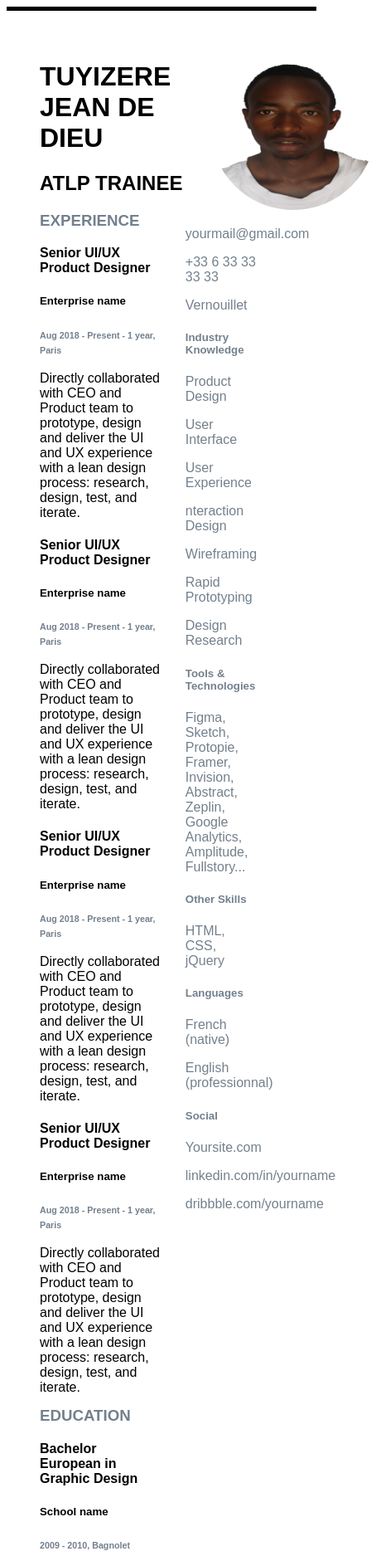
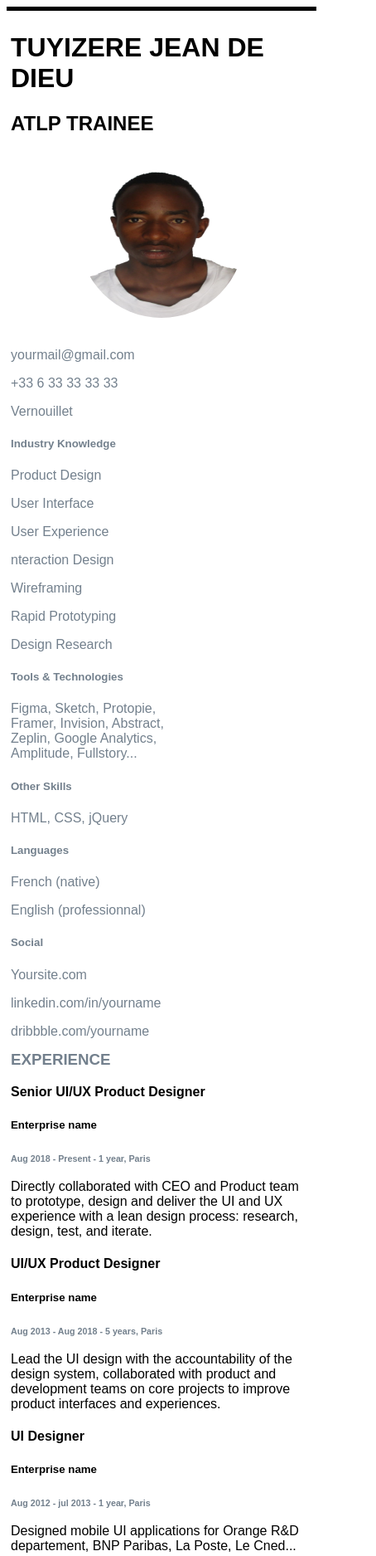
Before and after one commit to tuyizerejean/CV_Design, a plain HTML site: page index.html in a window 390 px wide. Shown: the top 1875 px of the page at 83% size, 454 px wide, since content can reach past the window. Drawn offline with Linux system fonts and the light colour scheme.

Commit message:
Working on Responsive

```diff
--- a/index.html
+++ b/index.html
@@ -7,11 +7,11 @@
     <title>cv</title>
     <link rel="stylesheet" href="style.css" />
   </head>
-  <body>
+  <body >
     <div class="main-container">
       <div id="header">
-        <div class="name">
-          <h1>TUYIZERE JEAN DE DIEU</h1>
+        <div class="name" id="change">
+          <h1 onclick="changeColor()">TUYIZERE JEAN DE DIEU</h1>
           <h2>ATLP TRAINEE</h2>
         </div>
         <div class="image">
@@ -33,35 +33,31 @@
           </div>
 
           <div>
-            <h4 class="role">Senior UI/UX Product Designer</h4>
+            <h4 class="role">UI/UX Product Designer</h4>
             <h5 class="company">Enterprise name</h5>
-            <h6 class="time">Aug 2018 - Present - 1 year, Paris</h6>
+            <h6 class="time">Aug 2013 - Aug 2018 - 5 years, Paris</h6>
             <p class="details">
-              Directly collaborated with CEO and Product team to prototype,
-              design and deliver the UI and UX experience with a lean design
-              process: research, design, test, and iterate.
+              Lead the UI design with the accountability of the design system, collaborated with product and development teams on core projects to improve product interfaces and experiences.
             </p>
           </div>
 
           <div>
-            <h4 class="role">Senior UI/UX Product Designer</h4>
+            <h4 class="role">UI Designer</h4>
             <h5 class="company">Enterprise name</h5>
-            <h6 class="time">Aug 2018 - Present - 1 year, Paris</h6>
+            <h6 class="time">Aug 2012 - jul 2013 - 1 year, Paris</h6>
             <p class="details">
-              Directly collaborated with CEO and Product team to prototype,
-              design and deliver the UI and UX experience with a lean design
-              process: research, design, test, and iterate.
+              Designed mobile UI applications for Orange R&D departement, BNP Paribas, La Poste, Le Cned...
             </p>
           </div>
 
           <div>
-            <h4 class="role">Senior UI/UX Product Designer</h4>
+            <h4 class="role">Graphic Designer</h4>
             <h5 class="company">Enterprise name</h5>
-            <h6 class="time">Aug 2018 - Present - 1 year, Paris</h6>
+            <h6 class="time">Sept 2010 - jul 2012 - 2 years, Paris</h6>
             <p class="details">
-              Directly collaborated with CEO and Product team to prototype,
-              design and deliver the UI and UX experience with a lean design
-              process: research, design, test, and iterate.
+              Designed print and web applications for Pau Brasil, Renault,
+Le théatre du Mantois, La mairie de Mantes la Ville...
+
             </p>
           </div>
 
@@ -91,8 +87,8 @@
           <p>Design Research</p>
           <h5>Tools & Technologies</h5>
           <p>
-            Figma, Sketch, Protopie, Framer, Invision, Abstract, Zeplin, Google
-            Analytics, Amplitude, Fullstory...
+            Figma, Sketch, Protopie, </br> Framer, Invision, Abstract, </br> Zeplin, Google
+            Analytics, </br> Amplitude, Fullstory...
           </p>
           <h5>Other Skills</h5>
           <p>HTML, CSS, jQuery</p>
@@ -106,5 +102,11 @@
         </div>
       </div>
     </div>
+    <script>
+      function changeColor() {
+        const randomColor = Math.floor(Math.random()*16777215).toString(16);
+        document.querySelector("#change").style.color = "#" + randomColor;
+      }
+    </script>
   </body>
 </html>
--- a/style.css
+++ b/style.css
@@ -1,22 +1,24 @@
 body {
   font-size: 16px;
   font-family: Arial;
+  border-top: 5px solid black;
 }
 .main-container {
-  border-top: 5px solid black;
-  padding: 40px;
+  padding: 60px;
   margin: 0 auto;
 }
 #header {
   width: 100%;
   /* border:1px solid black;*/
   display: flex;
+  flex-direction: row;
 }
 .image {
   width: 30%;
 }
 .name {
   width: 70%;
+  cursor: pointer;
 }
 .container {
   display: flex;
@@ -42,3 +44,60 @@ h6 {
   color: #73808d;
   margin: 0;
 }
+/*
+  ##Device = Low Resolution Tablets, Mobiles (Landscape)
+  ##Screen = B/w 481px to 767px
+*/
+@media (min-width: 481px) and (max-width: 767px) {
+  .main-container {
+    padding: 5px;
+  }
+  #header {
+    width: 100%;
+  }
+  .image {
+    width: 30%;
+    display: flex;
+    justify-content: center;
+  }
+  .name {
+    width: 70%;
+  }
+  img {
+    width: 150px;
+    height: 150px;
+  }
+}
+/*
+  ##Device = Most of the Smartphones Mobiles (Portrait)
+  ##Screen = B/w 320px to 479px
+*/
+
+@media (min-width: 320px) and (max-width: 480px) {
+  #header {
+    flex-direction: column;
+  }
+  .main-container {
+    padding: 5px;
+  }
+  .image {
+    width: 100%;
+    display: flex;
+    justify-content: center;
+  }
+  .name {
+    width: 100%;
+    align-items: center;
+  }
+  .container {
+    flex-direction: column-reverse;
+    margin-top: 20px;
+  }
+  #experience {
+    width: 100%;
+  }
+  #contact {
+    width: 100%;
+    padding: 0px;
+  }
+}
```
